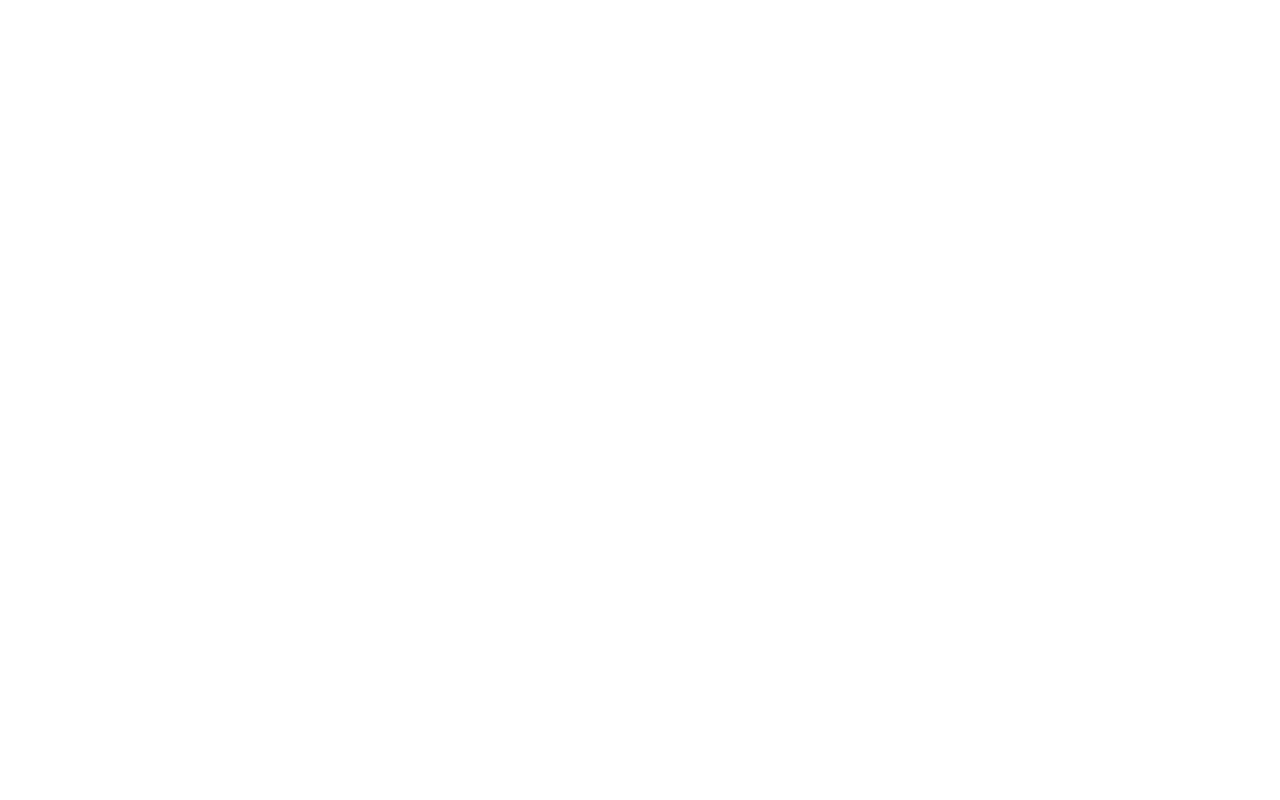
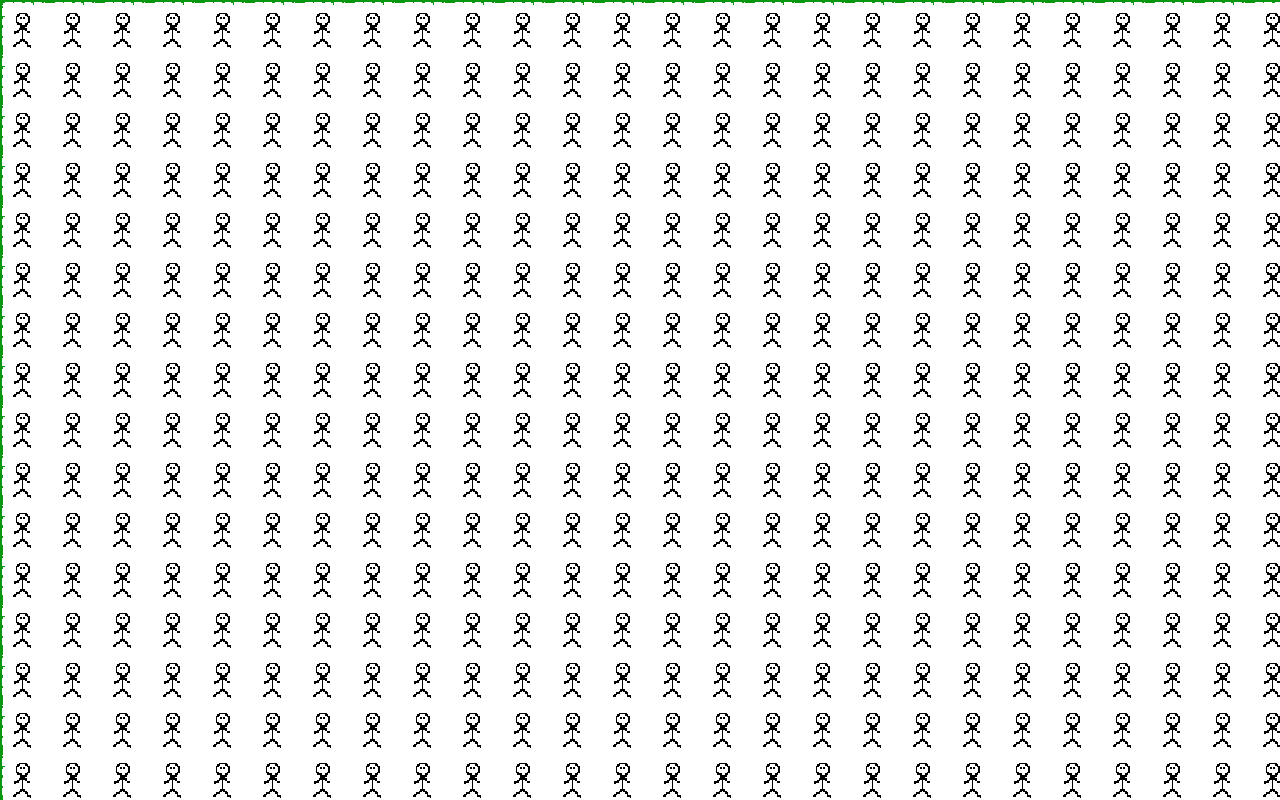
Before and after one commit to cleverdumb/Aetherion, a website: page index.html in a window 1280 px wide. Drawn offline with Linux system fonts and the light colour scheme.

Commit message:
Shifting views

```diff
--- a/index.html
+++ b/index.html
@@ -32,8 +32,12 @@
             const scrW = window.innerWidth;
             const scrH = window.innerHeight;
 
-            const gw = 100;
-            const gh = 100;
+            let viewX = 0;
+            let viewY = 0;
+            const viewMoveSpeed = 1;
+
+            const gw = 30;
+            const gh = 30;
 
             const bw = 50;
             const bh = 50;
@@ -53,10 +57,11 @@
                     //     console.log(this.t)
                     // }
                     if (this.t != 'empty') {
+                        if (this.t == 'grass') {
                             // ctx.drawImage(sprites.$grassBase, this.x * bw, this.y * bh, bw, bh);
                             // ctx.drawImage(sprites.grassSide[this.dir], this.x * bw, this.y * bh, bw, bh);
                             // ctx.drawImage(sprites.grassCorner[this.dir], this.x * bw, this.y * bh, bw, bh);
-                        drawTile(sprites.$grassBase, this.x, this.y);
+                            drawTile(sprites.man[0], this.x, this.y);
                             dirs.forEach((x, i)=>{
                                 if (getTile(this.x + x[0], this.y + x[1]).t != 'grass') {
                                     drawTile(sprites.grassSide, this.x, this.y, i);
@@ -68,6 +73,7 @@
                                     drawTile(sprites.grassCorner, this.x, this.y, i);
                                 }
                             })
+                        }
                     }
                 }
             }
@@ -86,9 +92,9 @@
 
             function drawTile(tile, x, y, dir) {
                 if (dir === 0 || dir) {
-                    ctx.drawImage(tile[dir], x * bw, y * bh, bw, bh);
+                    ctx.drawImage(tile[dir], x * bw - viewX, y * bh - viewY, bw, bh);
                 } else {
-                    ctx.drawImage(tile, x * bw, y * bh, bw, bh);
+                    ctx.drawImage(tile, x * bw - viewX, y * bh - viewY, bw, bh);
                 }
             }
 
@@ -101,7 +107,7 @@
                     // } else {
                     //     grid[y].push(new Tile(x, y, {t: 'empty'}))
                     // }
-                    grid[y].push(new Tile(x, y, {t: 'empty'}))
+                    grid[y].push(new Tile(x, y, {t: 'grass'}))
                 }
             }
 
@@ -146,6 +152,8 @@
                 grid.forEach(y=>{
                     y.forEach(x=>x.draw())
                 })
+
+                requestAnimationFrame(render);
             }
 
             function init() {
@@ -154,8 +162,8 @@
             }
 
             cvs.addEventListener('mousedown', e=>{
-                let x = Math.floor((e.clientX - cvs.getBoundingClientRect().x)/bw);
-                let y = Math.floor((e.clientY - cvs.getBoundingClientRect().y)/bh);
+                let x = Math.floor((e.clientX - cvs.getBoundingClientRect().x + viewX)/bw);
+                let y = Math.floor((e.clientY - cvs.getBoundingClientRect().y + viewY)/bh);
 
                 if (inGrid(x, y)) {
                     if (grid[y][x].t == 'grass') {
@@ -163,8 +171,39 @@
                     } else {
                         grid[y][x].t = 'grass';
                     }
-                    render();
+                    // render();
                 }
+            })
+
+            let keyMap = {};
+
+            document.body.addEventListener('keydown', e=>{
+                keyMap[e.key] = true;
+            })
+
+            document.body.addEventListener('keyup', e=>{
+                keyMap[e.key] = false;
+            })
+
+            setInterval(()=>{
+                if (keyMap.d) {
+                    viewX += viewMoveSpeed;
+                }
+                if (keyMap.a) {
+                    viewX -= viewMoveSpeed;
+                }
+                if (keyMap.w) {
+                    viewY -= viewMoveSpeed;
+                }
+                if (keyMap.s) {
+                    viewY += viewMoveSpeed;
+                }
+
+                viewX = Math.max(0, viewX);
+                viewX = Math.min(viewX, gw * bw - scrW);
+
+                viewY = Math.max(0, viewY);
+                viewY = Math.min(viewY, gh * bh - scrH);
             })
         </script>
     </body>
```
Lines whose indentation alone changed are shown as unchanged.
